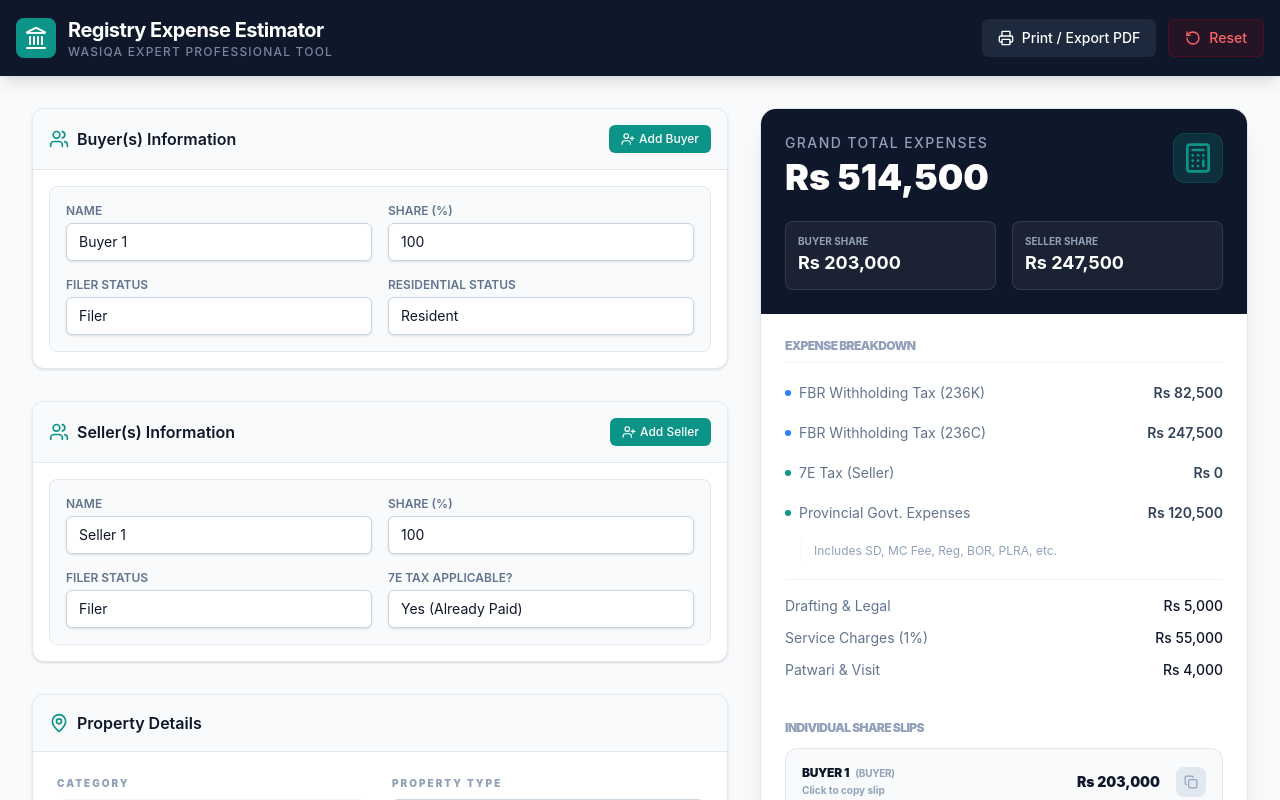
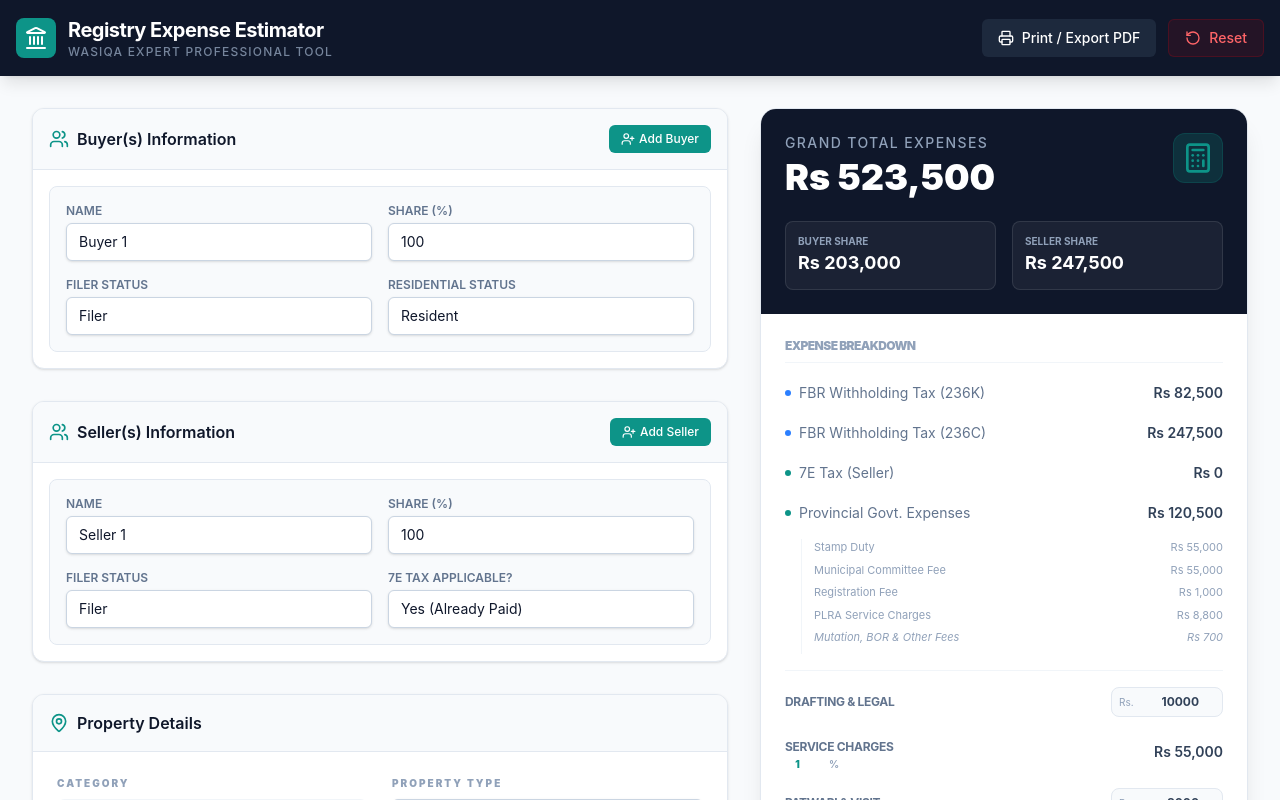
Before and after one commit to wasiqaexpert/Wasiqa-Expert, a React (Vite) app: page / in a window 1280 px wide. Shown: the top 800 px of the page. Built offline with nearby package versions, Linux system fonts and the light colour scheme.

Commit message:
feat: Add editable charges for estimation
Introduces new state variables and session storage logic to allow users to customize Patwari visit, drafting, and service charges. These charges are now saved and restored with other estimation data.

```diff
--- a/src/App.tsx
+++ b/src/App.tsx
@@ -100,6 +100,11 @@ export default function App() {
   const [senderNumber, setSenderNumber] = useState('0347-7710338');
   const [selectedPersonId, setSelectedPersonId] = useState<string>('');
 
+  // Editable Charges
+  const [patwariVisitAmount, setPatwariVisitAmount] = useState(8000);
+  const [draftingChargesAmount, setDraftingChargesAmount] = useState(10000);
+  const [serviceChargesPercent, setServiceChargesPercent] = useState(1);
+
   const restoreDefaultRecipient = () => setRecipientNumber('0347-7710338');
   const restoreDefaultSender = () => setSenderNumber('0347-7710338');
 
@@ -112,6 +117,9 @@ export default function App() {
         if (parsed.buyers) setBuyers(parsed.buyers);
         if (parsed.sellers) setSellers(parsed.sellers);
         if (parsed.property) setProperty(prev => ({ ...prev, ...parsed.property }));
+        if (parsed.patwariVisitAmount) setPatwariVisitAmount(parsed.patwariVisitAmount);
+        if (parsed.draftingChargesAmount) setDraftingChargesAmount(parsed.draftingChargesAmount);
+        if (parsed.serviceChargesPercent) setServiceChargesPercent(parsed.serviceChargesPercent);
       } catch (e) {
         console.error("Failed to load saved data", e);
       }
@@ -120,8 +128,15 @@ export default function App() {
 
   // Save to session storage on change
   useEffect(() => {
-    localStorage.setItem('registry_estimator_data', JSON.stringify({ buyers, sellers, property }));
-  }, [buyers, sellers, property]);
+    localStorage.setItem('registry_estimator_data', JSON.stringify({
+      buyers,
+      sellers,
+      property,
+      patwariVisitAmount,
+      draftingChargesAmount,
+      serviceChargesPercent
+    }));
+  }, [buyers, sellers, property, patwariVisitAmount, draftingChargesAmount, serviceChargesPercent]);
 
   // Adjust DC Rate Unit based on property type
   useEffect(() => {
@@ -246,10 +261,23 @@ export default function App() {
     });
 
     // 6. Global "Other" Expenses (Standard across transaction)
-    const patwariVisit = 4000;
-    const additionalCharges = Math.max(5000, transactionValue * 0.01);
-    const draftingCharges = transactionValue < 10000000 ? 5000 : 10000;
+    const patwariVisit = Number(patwariVisitAmount) || 0;
+    const additionalCharges = transactionValue * (serviceChargesPercent / 100);
+    const draftingCharges = Number(draftingChargesAmount) || 0;
     const totalOtherExpenses = patwariVisit + additionalCharges + draftingCharges;
+
+    // aggregated Provincial components for breakdown
+    const provBreakdown = {
+      stampDuty: buyerExpenses.reduce((a, b) => a + (b.stampDuty || 0), 0),
+      municipalFee: buyerExpenses.reduce((a, b) => a + (b.municipalCommitteeFee || 0), 0),
+      regFee: buyerExpenses.reduce((a, b) => a + (b.govFees.regFee || 0), 0),
+      borCharges: buyerExpenses.reduce((a, b) => a + (b.govFees.borCharges || 0), 0),
+      plraCharges: buyerExpenses.reduce((a, b) => a + (b.govFees.plraCharges || 0), 0),
+      borOtherServiceCharges: buyerExpenses.reduce((a, b) => a + (b.govFees.borOtherServiceCharges || 0), 0),
+      mutationFee: buyerExpenses.reduce((a, b) => a + (b.govFees.mutationFee || 0), 0),
+      plraMutationFee: buyerExpenses.reduce((a, b) => a + (b.govFees.plraMutationFee || 0), 0),
+      buildingPlanSurcharge: buyerExpenses.reduce((a, b) => a + (b.govFees.buildingPlanSurcharge || 0), 0)
+    };
 
     // Totals
     const totalBuyerExpenses = buyerExpenses.reduce((acc, curr) => acc + (curr.totalGovFees || 0), 0);
@@ -269,9 +297,10 @@ export default function App() {
       totalOtherExpenses: totalOtherExpenses || 0,
       totalBuyerExpenses: totalBuyerExpenses || 0,
       totalSellerExpenses: totalSellerExpenses || 0,
-      grandTotal: grandTotal || 0
+      grandTotal: grandTotal || 0,
+      provBreakdown
     };
-  }, [buyers, sellers, property]);
+  }, [buyers, sellers, property, patwariVisitAmount, draftingChargesAmount, serviceChargesPercent]);
 
   // Handlers
   const addBuyer = () => {
@@ -316,11 +345,15 @@ export default function App() {
         kanal: 0,
         marla: 5,
         sqft: 0,
+        marlaSize: 272,
         dcRatePerUnit: 500000,
         constructionCostPerSqft: 2000,
         coveredArea: 1500,
         declaredValue: 0
       });
+      setPatwariVisitAmount(8000);
+      setDraftingChargesAmount(10000);
+      setServiceChargesPercent(1);
     }
   };
 
@@ -981,24 +1014,83 @@ export default function App() {
                         {formatCurrency(calculations.buyerExpenses.reduce((a, b) => a + b.totalProvincialExpenses, 0))}
                       </span>
                     </div>
-                    <div className="flex justify-between text-sm py-1 ml-4 border-l border-slate-100 pl-3">
-                      <span className="text-xs text-slate-400">Includes SD, MC Fee, Reg, BOR, PLRA, etc.</span>
+                    <div className="ml-4 pl-3 border-l border-slate-100 space-y-1.5 pb-2">
+                      <div className="flex justify-between text-[11px] text-slate-400">
+                        <span>Stamp Duty</span>
+                        <span>{formatCurrency(calculations.provBreakdown.stampDuty)}</span>
+                      </div>
+                      <div className="flex justify-between text-[11px] text-slate-400">
+                        <span>Municipal Committee Fee</span>
+                        <span>{formatCurrency(calculations.provBreakdown.municipalFee)}</span>
+                      </div>
+                      <div className="flex justify-between text-[11px] text-slate-400">
+                        <span>Registration Fee</span>
+                        <span>{formatCurrency(calculations.provBreakdown.regFee)}</span>
+                      </div>
+                      <div className="flex justify-between text-[11px] text-slate-400">
+                        <span>PLRA Service Charges</span>
+                        <span>{formatCurrency(calculations.provBreakdown.plraCharges)}</span>
+                      </div>
+                      {calculations.provBreakdown.buildingPlanSurcharge > 0 && (
+                        <div className="flex justify-between text-[11px] text-red-400 font-medium">
+                          <span>Building Plan Surcharge (2%)</span>
+                          <span>{formatCurrency(calculations.provBreakdown.buildingPlanSurcharge)}</span>
+                        </div>
+                      )}
+                      <div className="flex justify-between text-[11px] text-slate-400 italic">
+                        <span>Mutation, BOR & Other Fees</span>
+                        <span>{formatCurrency(
+                          calculations.provBreakdown.borCharges +
+                          calculations.provBreakdown.borOtherServiceCharges +
+                          calculations.provBreakdown.mutationFee +
+                          calculations.provBreakdown.plraMutationFee
+                        )}</span>
+                      </div>
                     </div>
                   </div>
 
                   {/* Other Expenses Group */}
-                  <div className="pt-4 border-t border-slate-100 space-y-3">
-                    <div className="flex justify-between text-sm">
-                      <span className="text-slate-500">Drafting & Legal</span>
-                      <span className="font-medium">{formatCurrency(calculations.draftingCharges)}</span>
+                  <div className="pt-4 border-t border-slate-100 space-y-4">
+                    <div className="flex justify-between items-center group">
+                      <span className="text-xs font-bold text-slate-500 uppercase tracking-tight">Drafting & Legal</span>
+                      <div className="relative">
+                        <span className="absolute left-2 top-1/2 -translate-y-1/2 text-[10px] text-slate-400">Rs.</span>
+                        <input
+                          type="number"
+                          value={draftingChargesAmount === 0 ? '' : draftingChargesAmount}
+                          onChange={(e) => setDraftingChargesAmount(Number(e.target.value))}
+                          className="w-28 pl-7 pr-2 py-1.5 bg-slate-50 border border-slate-200 rounded-lg text-xs font-bold text-slate-700 focus:ring-2 focus:ring-accent/20 focus:border-accent outline-none text-right transition-all group-hover:bg-white"
+                        />
+                      </div>
                     </div>
-                    <div className="flex justify-between text-sm">
-                      <span className="text-slate-500">Service Charges (1%)</span>
-                      <span className="font-medium">{formatCurrency(calculations.additionalCharges)}</span>
+
+                    <div className="flex justify-between items-center group">
+                      <div className="space-y-0.5">
+                        <span className="text-xs font-bold text-slate-500 uppercase tracking-tight">Service Charges</span>
+                        <div className="flex items-center gap-1">
+                          <input
+                            type="number"
+                            value={serviceChargesPercent}
+                            onChange={(e) => setServiceChargesPercent(Number(e.target.value))}
+                            className="w-10 p-0 text-[10px] font-black text-accent bg-transparent border-none focus:ring-0 text-center"
+                          />
+                          <span className="text-[10px] font-bold text-slate-400">%</span>
+                        </div>
+                      </div>
+                      <span className="font-semibold text-slate-700 text-sm">{formatCurrency(calculations.additionalCharges)}</span>
                     </div>
-                    <div className="flex justify-between text-sm">
-                      <span className="text-slate-500">Patwari & Visit</span>
-                      <span className="font-medium">{formatCurrency(calculations.patwariVisit)}</span>
+
+                    <div className="flex justify-between items-center group">
+                      <span className="text-xs font-bold text-slate-500 uppercase tracking-tight">Patwari & Visit</span>
+                      <div className="relative">
+                        <span className="absolute left-2 top-1/2 -translate-y-1/2 text-[10px] text-slate-400">Rs.</span>
+                        <input
+                          type="number"
+                          value={patwariVisitAmount === 0 ? '' : patwariVisitAmount}
+                          onChange={(e) => setPatwariVisitAmount(Number(e.target.value))}
+                          className="w-28 pl-7 pr-2 py-1.5 bg-slate-50 border border-slate-200 rounded-lg text-xs font-bold text-slate-700 focus:ring-2 focus:ring-accent/20 focus:border-accent outline-none text-right transition-all group-hover:bg-white"
+                        />
+                      </div>
                     </div>
                   </div>
                 </div>
```
